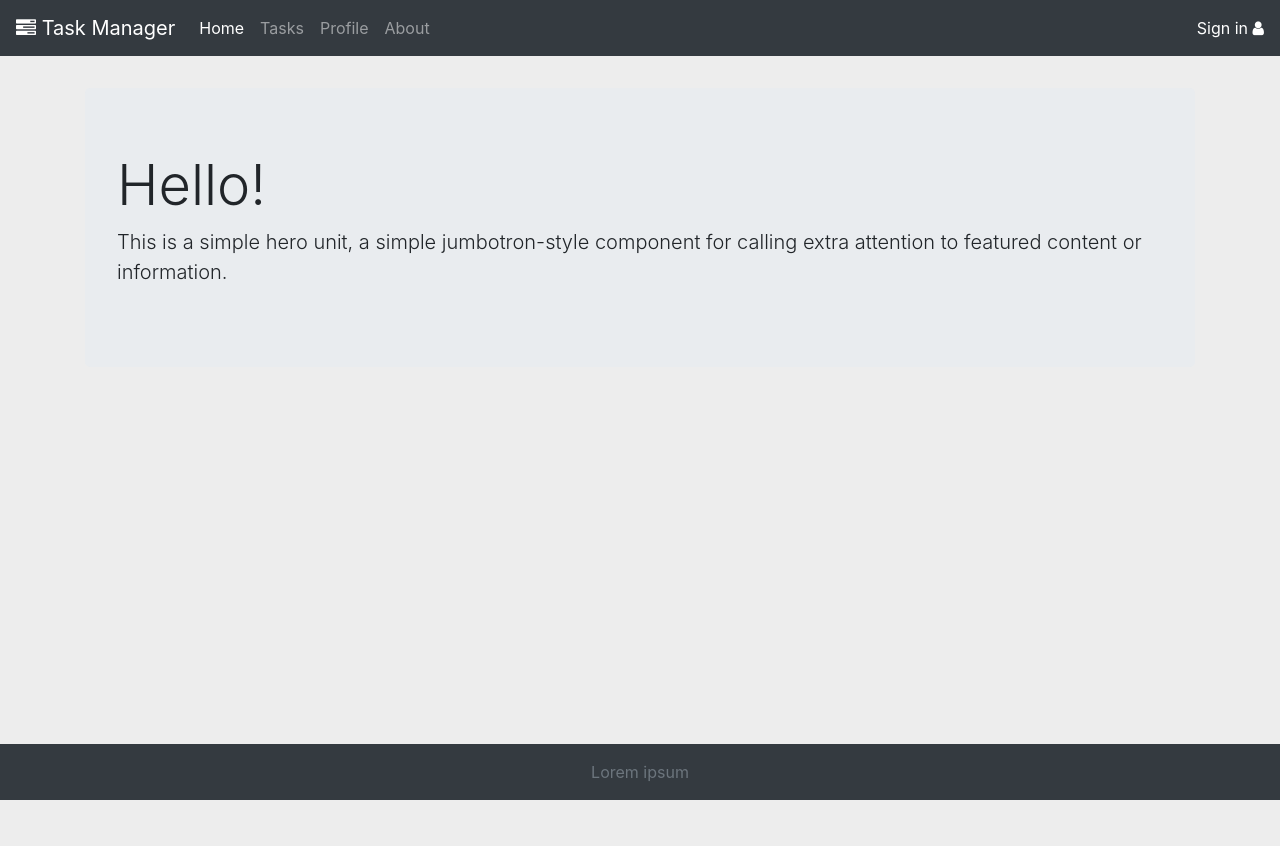
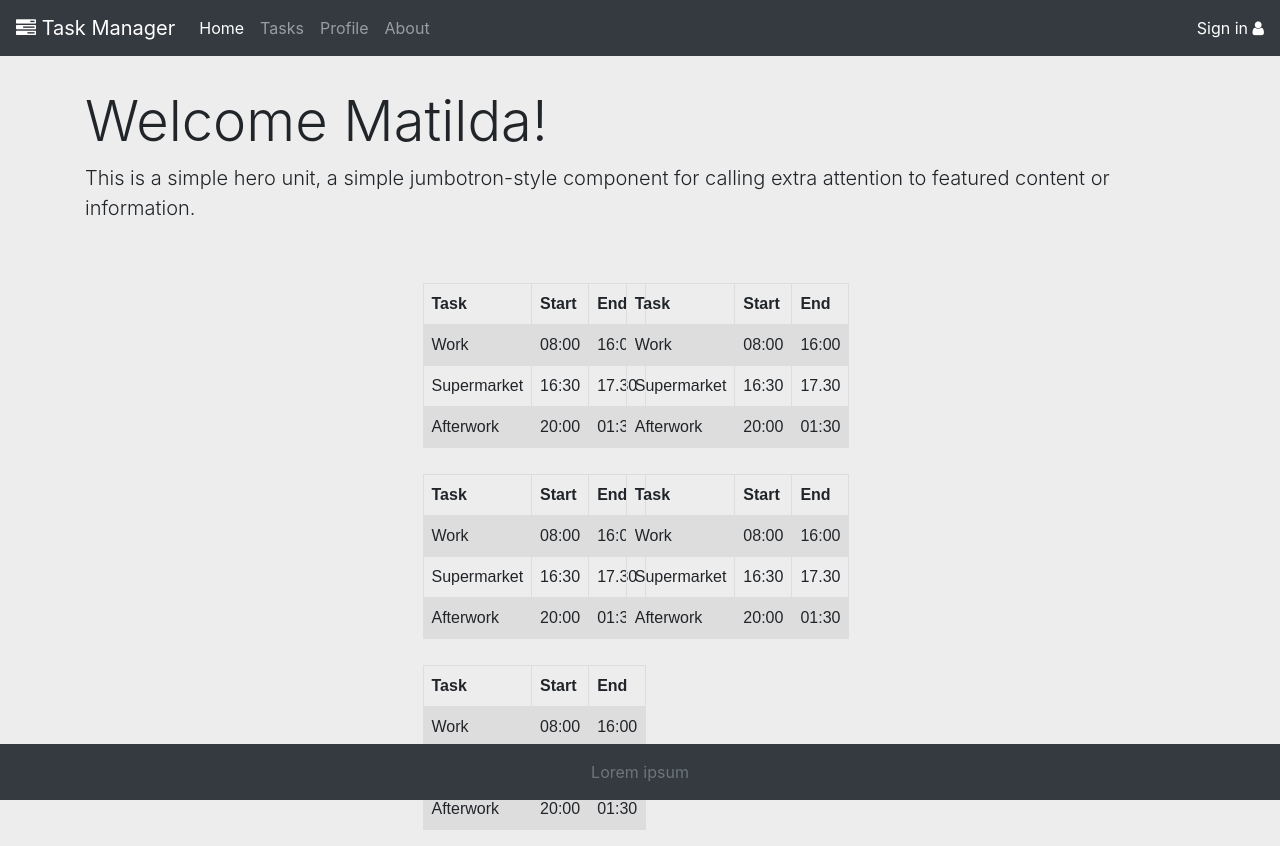
Before and after one commit to samuellundin/TaskManager, an Angular app in the folder client/: page /home in a window 1280 px wide. Before the commit the page ends 800 px from the top, so only its background shows below. Built offline with nearby package versions, Linux system fonts and the light colour scheme; no server answers.

Commit message:
Dummy data

```diff
--- a/client/src/app/home/home.component.html
+++ b/client/src/app/home/home.component.html
@@ -1,4 +1,154 @@
-<div class="jumbotron">
-  <h1 class="display-4">Hello!</h1>
+<div class="header">
+  <h1 class="display-4">Welcome Matilda!</h1>
   <p class="lead">This is a simple hero unit, a simple jumbotron-style component for calling extra attention to featured content or information.</p>
 </div>
+
+<style>
+
+  .header {
+    margin-bottom: 50px;
+  }
+  .tableContainer {
+    margin: auto;
+    width: 50%;
+  }
+
+  table {
+    font-family: arial, sans-serif;
+    border-collapse: collapse;
+    width: 15%;
+    display: inline-block;
+    margin-left: 60px;
+    margin-right: 60px;
+    margin-top: 10px;
+    margin-bottom: 10px;
+  }
+
+  td, th {
+    border: 1px solid #dddddd;
+    text-align: left;
+    padding: 8px;
+  }
+
+  tr:nth-child(even) {
+    background-color: #dddddd;
+  }
+
+</style>
+
+<div class="tableContainer">
+<table title="Category">
+  <tr>
+    <th>Task</th>
+    <th>Start</th>
+    <th>End</th>
+  </tr>
+  <tr>
+    <td>Work</td>
+    <td>08:00</td>
+    <td>16:00</td>
+  </tr>
+  <tr>
+    <td>Supermarket</td>
+    <td>16:30</td>
+    <td>17.30</td>
+  </tr>
+  <tr>
+    <td>Afterwork</td>
+    <td>20:00</td>
+    <td>01:30</td>
+  </tr>
+</table>
+
+<table title="Category">
+  <tr>
+    <th>Task</th>
+    <th>Start</th>
+    <th>End</th>
+  </tr>
+  <tr>
+    <td>Work</td>
+    <td>08:00</td>
+    <td>16:00</td>
+  </tr>
+  <tr>
+    <td>Supermarket</td>
+    <td>16:30</td>
+    <td>17.30</td>
+  </tr>
+  <tr>
+    <td>Afterwork</td>
+    <td>20:00</td>
+    <td>01:30</td>
+  </tr>
+</table>
+
+<table title="Category">
+  <tr>
+    <th>Task</th>
+    <th>Start</th>
+    <th>End</th>
+  </tr>
+  <tr>
+    <td>Work</td>
+    <td>08:00</td>
+    <td>16:00</td>
+  </tr>
+  <tr>
+    <td>Supermarket</td>
+    <td>16:30</td>
+    <td>17.30</td>
+  </tr>
+  <tr>
+    <td>Afterwork</td>
+    <td>20:00</td>
+    <td>01:30</td>
+  </tr>
+</table>
+
+  <table title="Category">
+    <tr>
+      <th>Task</th>
+      <th>Start</th>
+      <th>End</th>
+    </tr>
+    <tr>
+      <td>Work</td>
+      <td>08:00</td>
+      <td>16:00</td>
+    </tr>
+    <tr>
+      <td>Supermarket</td>
+      <td>16:30</td>
+      <td>17.30</td>
+    </tr>
+    <tr>
+      <td>Afterwork</td>
+      <td>20:00</td>
+      <td>01:30</td>
+    </tr>
+  </table>
+
+  <table title="Category">
+    <tr>
+      <th>Task</th>
+      <th>Start</th>
+      <th>End</th>
+    </tr>
+    <tr>
+      <td>Work</td>
+      <td>08:00</td>
+      <td>16:00</td>
+    </tr>
+    <tr>
+      <td>Supermarket</td>
+      <td>16:30</td>
+      <td>17.30</td>
+    </tr>
+    <tr>
+      <td>Afterwork</td>
+      <td>20:00</td>
+      <td>01:30</td>
+    </tr>
+  </table>
+</div>
```
